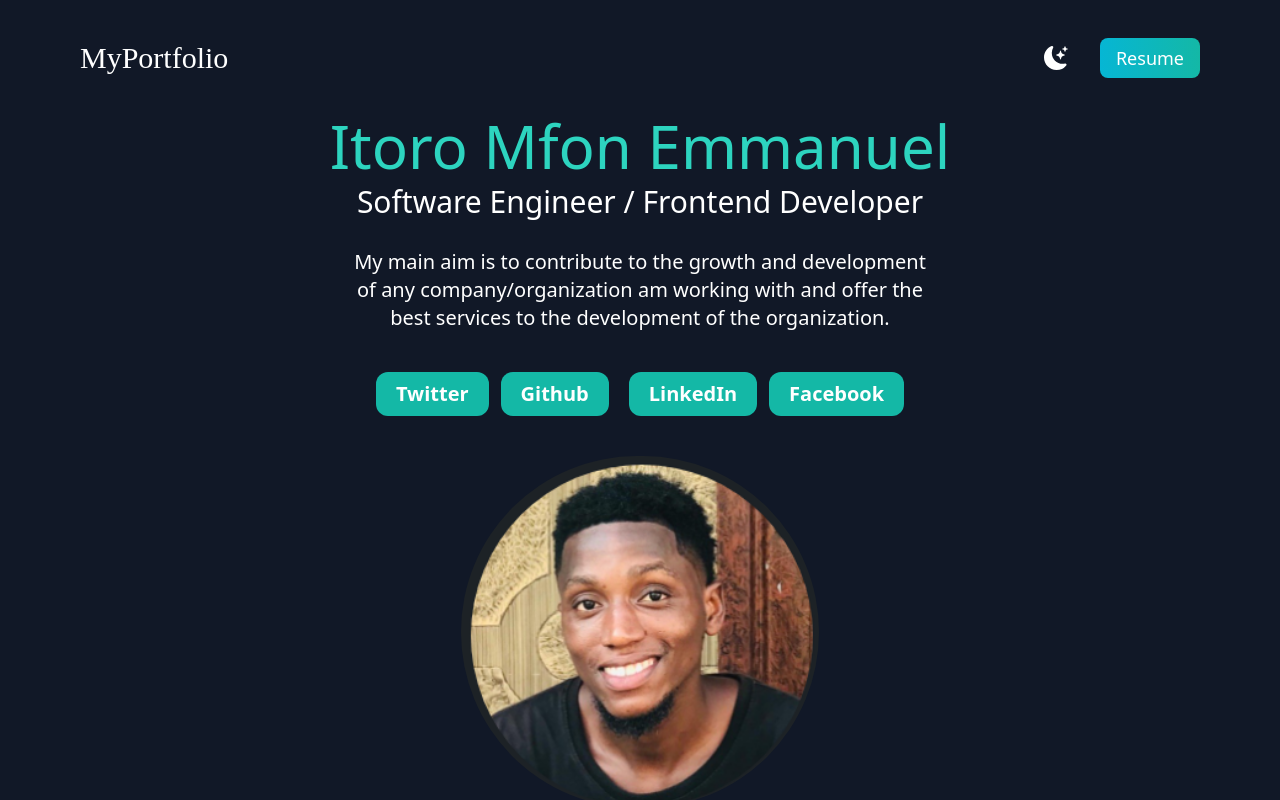
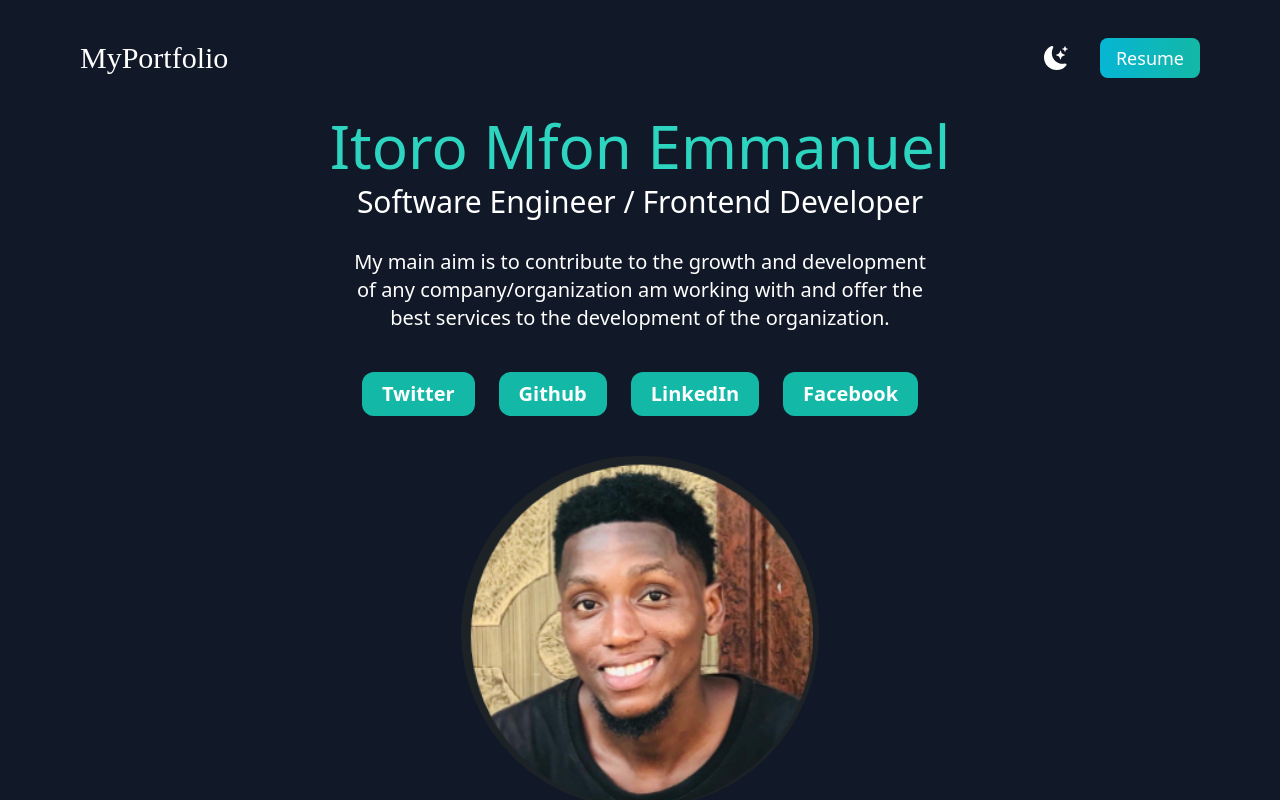
Before and after one commit to Itoromfon/Portfolio-Site, a React (Create React App) app: page / in a window 1280 px wide. Shown: the top 800 px of the page. Built offline with nearby package versions, Linux system fonts and the light colour scheme.

Commit message:
my latest commit

```diff
--- a/src/components/Main.js
+++ b/src/components/Main.js
@@ -30,8 +30,8 @@
                 the development of the organization.
             </p>
         </div>
-          <div className='flex flex-col md:flex-row justify-center m-5 gap-3 md:gap-5'>
-          <div className='flex gap-3 justify-center'>
+            <div className='flex flex-col md:flex-row justify-center m-5 gap-6 md:gap-6'>
+            <div className='flex gap-6 justify-center'>
                 <a
                   target='_blank'
                   rel='noreferrer'
@@ -49,7 +49,7 @@
                   Github
                 </a>
             </div>
-          <div className='flex gap-3 justify-center'>
+            <div className='flex gap-6 justify-center'>
               <a
                 target='_blank'
                 rel='noreferrer'
```
Lines whose indentation alone changed are shown as unchanged.
